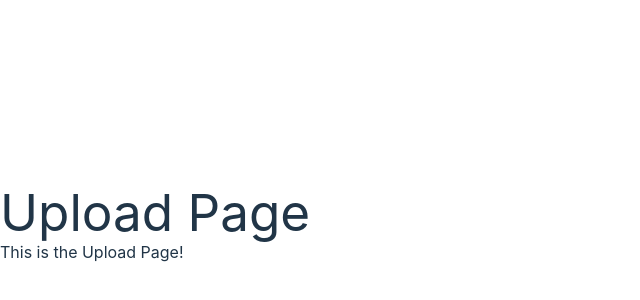
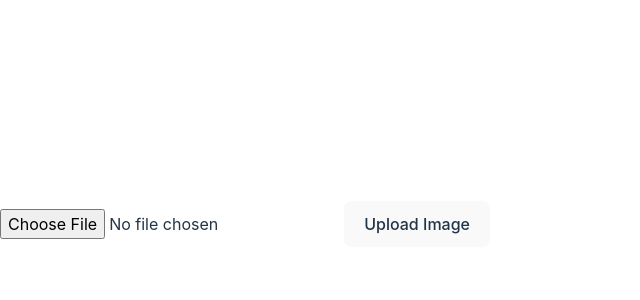
Before and after one commit to ukhan1219/smart-cards, a React (Vite) app: page /upload in a window 1280 px wide. Shown: the part 176-476 px from the top of the page, without its empty margins (0-640 px from the left). Built offline with nearby package versions, Linux system fonts and the light colour scheme.

Commit message:
broken-stuff

```diff
--- a/package.json
+++ b/package.json
@@ -10,6 +10,9 @@
     "preview": "vite preview"
   },
   "dependencies": {
+    "axios": "^1.7.7",
+    "express": "^4.21.0",
+    "express-fileupload": "^1.5.1",
     "react": "^18.3.1",
     "react-dom": "^18.3.1",
     "react-router-dom": "^6.26.2"
--- a/src/components/Upload.jsx
+++ b/src/components/Upload.jsx
@@ -1,12 +1,67 @@
 import React from 'react';
+import axios from 'axios';
+import { useState } from 'react';
 
 const Upload = () => {
+  const [selectedFile, setSelectedFile] = useState(null);
+  const [previewUrl, setPreviewUrl] = useState(null);
+  const [uploadStatus, setUploadStatus] = useState('');
+
+  const handleFileChange = (event) => {
+    const file = event.target.files[0];
+    setSelectedFile(file);
+
+    if (file) {
+      const reader = new FileReader();
+      reader.onloadend = () => {
+        setPreviewUrl(reader.result);
+      };
+      reader.readAsDataURL(file);
+    } else {
+      setPreviewUrl(null);
+    }
+  };
+
+  const handleUpload = async () => {
+    if (!selectedFile) {
+      setUploadStatus('Please select a file first.');
+      return;
+    }
+
+    const formData = new FormData();
+    formData.append('image', selectedFile);
+
+    try {
+      setUploadStatus('Uploading...');
+      const response = await axios.post('/api/upload', formData, {
+        headers: {
+          'Content-Type': 'multipart/form-data',
+        },
+      });
+      setUploadStatus('Upload successful!');
+      console.log('Upload response:', response.data);
+    } catch (error) {
+      setUploadStatus('Upload failed. Please try again.');
+      console.error('Upload error:', error);
+    }
+  };
+
   return (
-    <div>
-      <h1>Upload Page</h1>
-      <p>This is the Upload Page!</p>
+    <div className="upload-container">
+      <input type="file" onChange={handleFileChange} accept="image/*" />
+      {previewUrl && (
+        <div className="image-preview">
+          <img src={previewUrl} alt="Preview" style={{ maxWidth: '200px' }} />
+        </div>
+      )}
+      <button onClick={handleUpload} disabled={!selectedFile}>
+        Upload Image
+      </button>
+      {uploadStatus && <p>{uploadStatus}</p>}
     </div>
   );
 };
 
+
+
 export default Upload;
```
Also changed, not shown: 2 other files (tests, documents, lock files or other folders).
